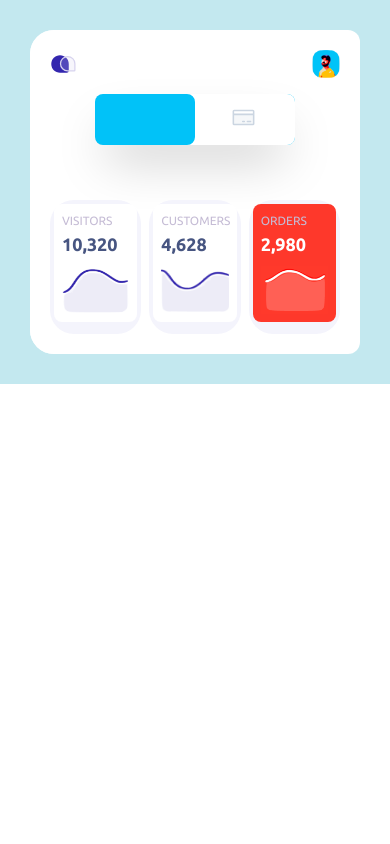
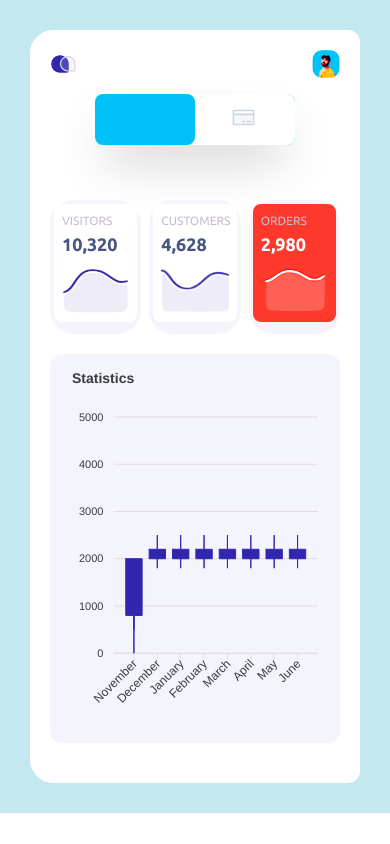
Before and after one commit to Sheila-a/onfleeq, a React (Vite) app: page / in a window 390 px wide. Built offline with nearby package versions, Linux system fonts and the light colour scheme; some icons are missing.

Commit message:
feat: Laptop done, mobile 60%

```diff
--- a/src/pages/Dashboard/Dashboard.jsx
+++ b/src/pages/Dashboard/Dashboard.jsx
@@ -21,8 +21,10 @@ import TopCard2 from '../../components/TopCard2';
 
 const Dashboard = () => {
   const [isLeftSelected, setIsLeftSelected] = useState(false);
+  const [isMobileOn, setisMobileOn] = useState(false);
 
   const toggleSwitch = () => {
+    setisMobileOn(true);
     setIsLeftSelected(!isLeftSelected);
   };
 
@@ -34,10 +36,42 @@ const Dashboard = () => {
             <SideNav />
           </div>
           <div
-            className={`w-[100%] relative p-5 md:p-10 md:pr-14 ${
+            className={`w-[100%] relative  md:p-10 md:pr-14 ${
               !isLeftSelected ? 'bg-white ' : 'bg-[#f6f8fe]'
-            } rounded-3xl z-10 `}
+            } rounded-3xl z-10  ${
+              isMobileOn == true &&
+              'r rounded-bl-[100px] rounded-br-[80px] min-h-[100vh]'
+            }`}
           >
+            {' '}
+            {isMobileOn && (
+              <div className='absolute bottom-0  w-full p-4 rounded-[50px] bg-[#3326ae]'>
+                <div className='flex relative justify-evenly'>
+                  <Icons
+                    icon='mingcute:home-3-fill'
+                    width={35}
+                    className='text-[#fe382b]   shadow-shede bg-white p-2 rounded-lg z-[999px] absolute left-5 -top-8  hover:text-white hover:bg-[#fe382b]  cursor-pointer'
+                  />{' '}
+                  <Icons
+                    icon='heroicons:chart-pie-20-solid'
+                    width={25}
+                    className='text-ongrey ml-14 hover:text-white cursor-pointer'
+                  />
+                  <Icons
+                    icon='ri:chat-smile-fill'
+                    hFlip='horizontal'
+                    width={25}
+                    className='text-ongrey hover:text-white cursor-pointer'
+                  />
+                  <Icons
+                    icon='ion:wallet'
+                    width={25}
+                    className='text-ongrey hover:text-white cursor-pointer'
+                  />
+                </div>
+              </div>
+            )}
+            <div className='p-5 md:p-0'>
               <Header />
               <div className='block md:hidden   '>
                 <div className=' flex justify-center items-center'>
@@ -77,6 +111,10 @@ const Dashboard = () => {
                   <div className='mt-14'>
                     {' '}
                     <TopCard />
+                    <div className=' my-5 p-3 rounded-xl bg-ongrey2'>
+                      {/* <StatisticsChart /> */}
+                      <ApexChart />
+                    </div>
                   </div>
                 )}
                 {isLeftSelected && 'hhh'}
@@ -154,6 +192,7 @@ const Dashboard = () => {
           </div>
         </div>
       </div>
+    </div>
   );
 };
 
--- a/tailwind.config.js
+++ b/tailwind.config.js
@@ -16,6 +16,10 @@ export default {
         ongrey2: '#f4f4fc',
         boldgrey: '#c5bcd5',
       },
+      boxShadow: {
+        shede:
+          ' box-shadow: rgba(0, 0, 0, 0.09) 0px 2px 1px, rgba(0, 0, 0, 0.09) 0px 4px 2px, rgba(0, 0, 0, 0.09) 0px 8px 4px, rgba(0, 0, 0, 0.09) 0px 16px 8px, rgba(0, 0, 0, 0.09) 0px 32px 16px;',
+      },
     },
   },
   plugins: [],
```
Lines whose indentation alone changed are shown as unchanged.
